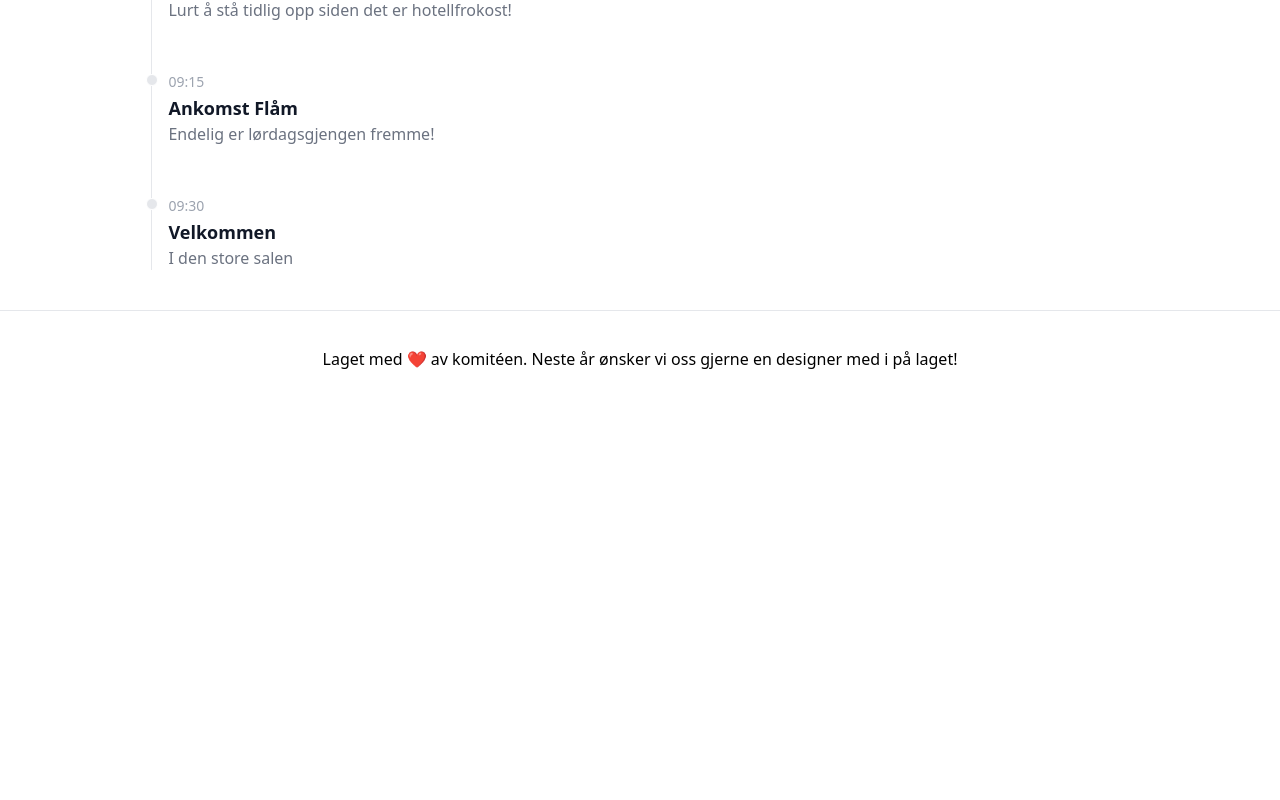
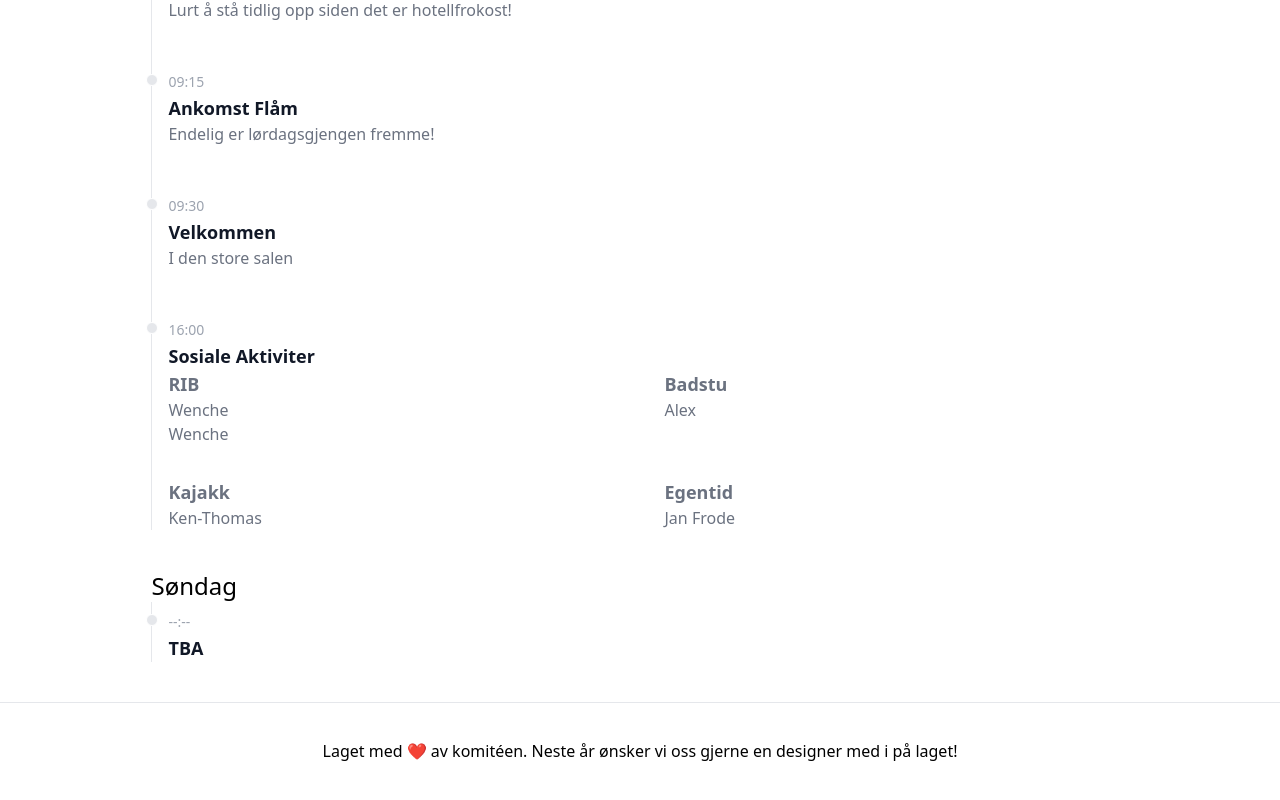
Before and after one commit to miles-no/camp-flam, a Next.js app: page / in a window 1280 px wide. Shown: the part 730-1530 px from the top of the page. Before the commit the page ends 1144 px from the top, so only its background shows below. Built offline with nearby package versions, Linux system fonts and the light colour scheme.

Commit message:
Add Sosiale Aktiviteter

```diff
--- a/components/Navbar.tsx
+++ b/components/Navbar.tsx
@@ -63,7 +63,7 @@ const Navbar = () => {
                         </li>
                         <li>
                             <a
-                                href="#saturday"
+                                href="#sosiale-aktiviteter"
                                 className="block border-b border-gray-100 py-2 pr-4 pl-3 text-gray-700 hover:bg-gray-50 dark:border-gray-700 dark:text-gray-400 dark:hover:bg-gray-700 dark:hover:text-white md:border-0 md:p-0 md:hover:bg-transparent md:hover:text-blue-700 md:dark:hover:bg-transparent md:dark:hover:text-white"
                             >
                                 Sosiale aktiviteter
--- /dev/null
+++ b/components/SocialActivities/index.tsx
@@ -0,0 +1,100 @@
+import styles from './styles.module.css';
+
+
+const ActivityTitle = ({children}: React.HTMLAttributes<HTMLLIElement>) => {
+    return (
+        <h3 className="text-lg font-bold dark:text-white">{children}</h3>
+    )
+}
+
+const ActivityDescription = ({children}: React.HTMLAttributes<HTMLLIElement>) => {
+    return null;
+    /*
+    Do we need this?
+    return (
+        <p className="text-sm font-normal dark:text-white">{children}</p>
+    )
+     */
+}
+
+const Participant = ({children}: React.HTMLAttributes<HTMLLIElement>) => {
+    return (
+        <li className="">{children}</li>
+    )
+}
+
+const SocialActivities = () => {
+    return (
+        <div id="sosiale-aktiviteter">
+            <div className={styles.container}>
+                <div className={styles.activity}>
+                    <ActivityTitle>RIB</ActivityTitle>
+                    <ActivityDescription>
+                        Lorem ipsum dolor sit amet, consectetur adipiscing elit. Ut a faucibus enim. In auctor dolor vel
+                        purus mollis, nec porttitor velit varius. Ut ultrices dapibus massa, sit amet varius sapien
+                        pretium a. Phasellus tellus mi, porttitor vitae dignissim sed, tempor sed elit. Suspendisse
+                        neque est, maximus eu diam non, lacinia mollis libero. Orci varius natoque penatibus et magnis
+                        dis parturient montes, nascetur ridiculus mus. Maecenas vulputate lacus eget velit molestie,
+                        imperdiet porttitor massa imperdiet. Donec facilisis dui neque, fermentum iaculis leo dapibus
+                        eget. Interdum et malesuada fames ac ante ipsum primis in faucibus. Curabitur et lacinia erat.
+                        Fusce ultrices risus magna, eget euismod nisl sollicitudin id.
+                    </ActivityDescription>
+                    <ol>
+                        <Participant>Wenche</Participant>
+                        <Participant>Wenche</Participant>
+                    </ol>
+                </div>
+                <div className={styles.activity}>
+                    <ActivityTitle>Badstu</ActivityTitle>
+                    <ActivityDescription>
+                        Lorem ipsum dolor sit amet, consectetur adipiscing elit. Ut a faucibus enim. In auctor dolor vel
+                        purus mollis, nec porttitor velit varius. Ut ultrices dapibus massa, sit amet varius sapien
+                        pretium a. Phasellus tellus mi, porttitor vitae dignissim sed, tempor sed elit. Suspendisse
+                        neque est, maximus eu diam non, lacinia mollis libero. Orci varius natoque penatibus et magnis
+                        dis parturient montes, nascetur ridiculus mus. Maecenas vulputate lacus eget velit molestie,
+                        imperdiet porttitor massa imperdiet. Donec facilisis dui neque, fermentum iaculis leo dapibus
+                        eget. Interdum et malesuada fames ac ante ipsum primis in faucibus. Curabitur et lacinia erat.
+                        Fusce ultrices risus magna, eget euismod nisl sollicitudin id.
+                    </ActivityDescription>
+                    <ol>
+                        <Participant>Alex</Participant>
+                    </ol>
+                </div>
+                <div className={styles.activity}>
+                    <ActivityTitle>Kajakk</ActivityTitle>
+                    <ActivityDescription>
+                        Lorem ipsum dolor sit amet, consectetur adipiscing elit. Ut a faucibus enim. In auctor dolor vel
+                        purus mollis, nec porttitor velit varius. Ut ultrices dapibus massa, sit amet varius sapien
+                        pretium a. Phasellus tellus mi, porttitor vitae dignissim sed, tempor sed elit. Suspendisse
+                        neque est, maximus eu diam non, lacinia mollis libero. Orci varius natoque penatibus et magnis
+                        dis parturient montes, nascetur ridiculus mus. Maecenas vulputate lacus eget velit molestie,
+                        imperdiet porttitor massa imperdiet. Donec facilisis dui neque, fermentum iaculis leo dapibus
+                        eget. Interdum et malesuada fames ac ante ipsum primis in faucibus. Curabitur et lacinia erat.
+                        Fusce ultrices risus magna, eget euismod nisl sollicitudin id.
+                    </ActivityDescription>
+                    <ol>
+                        <Participant>Ken-Thomas</Participant>
+                    </ol>
+                </div>
+                <div className={styles.activity}>
+                    <ActivityTitle>Egentid</ActivityTitle>
+                    <ActivityDescription>
+                        Lorem ipsum dolor sit amet, consectetur adipiscing elit. Ut a faucibus enim. In auctor dolor vel
+                        purus mollis, nec porttitor velit varius. Ut ultrices dapibus massa, sit amet varius sapien
+                        pretium a. Phasellus tellus mi, porttitor vitae dignissim sed, tempor sed elit. Suspendisse
+                        neque est, maximus eu diam non, lacinia mollis libero. Orci varius natoque penatibus et magnis
+                        dis parturient montes, nascetur ridiculus mus. Maecenas vulputate lacus eget velit molestie,
+                        imperdiet porttitor massa imperdiet. Donec facilisis dui neque, fermentum iaculis leo dapibus
+                        eget. Interdum et malesuada fames ac ante ipsum primis in faucibus. Curabitur et lacinia erat.
+                        Fusce ultrices risus magna, eget euismod nisl sollicitudin id.
+                    </ActivityDescription>
+                    <ol>
+                        <Participant>Jan Frode</Participant>
+                    </ol>
+                </div>
+            </div>
+        </div>
+    )
+}
+
+export default SocialActivities
--- /dev/null
+++ b/components/SocialActivities/styles.module.css
@@ -0,0 +1,5 @@
+.container {
+    display: grid;
+    grid-template-columns: repeat(auto-fill, minmax(300px, 1fr));
+    gap: 2rem;
+}
--- a/pages/index.tsx
+++ b/pages/index.tsx
@@ -5,6 +5,7 @@ import TimelineDescription from 'components/TimelineDescription'
 import TimelineHeader from 'components/TimelineHeader'
 import TimelineItem from 'components/TimelineItem'
 import Navbar from "../components/Navbar";
+import SocialActivities from "../components/SocialActivities";
 
 const Home: NextPage = () => {
   return (
@@ -86,6 +87,29 @@ const Home: NextPage = () => {
               <TimelineHeader>Velkommen</TimelineHeader>
               <TimelineDescription>I den store salen</TimelineDescription>
             </TimelineItem>
+            <TimelineItem>
+              <Time className="mb-1 text-sm font-normal leading-none text-gray-400 dark:text-gray-500">
+                16:00
+              </Time>
+              <TimelineHeader>Sosiale Aktiviter</TimelineHeader>
+              <TimelineDescription>
+                  <SocialActivities/>
+              </TimelineDescription>
+            </TimelineItem>
+          </ol>
+        </div>
+        <div className="text-2xl dark:text-white" id="sunday">
+          <h2>Søndag</h2>
+          <ol className="relative border-l border-gray-200 dark:border-gray-700">
+            <TimelineItem>
+              <Time className="mb-1 text-sm font-normal leading-none text-gray-400 dark:text-gray-500">
+                --:--
+              </Time>
+              <TimelineHeader>TBA</TimelineHeader>
+              <TimelineDescription>
+
+              </TimelineDescription>
+            </TimelineItem>
           </ol>
         </div>
       </main>
```
